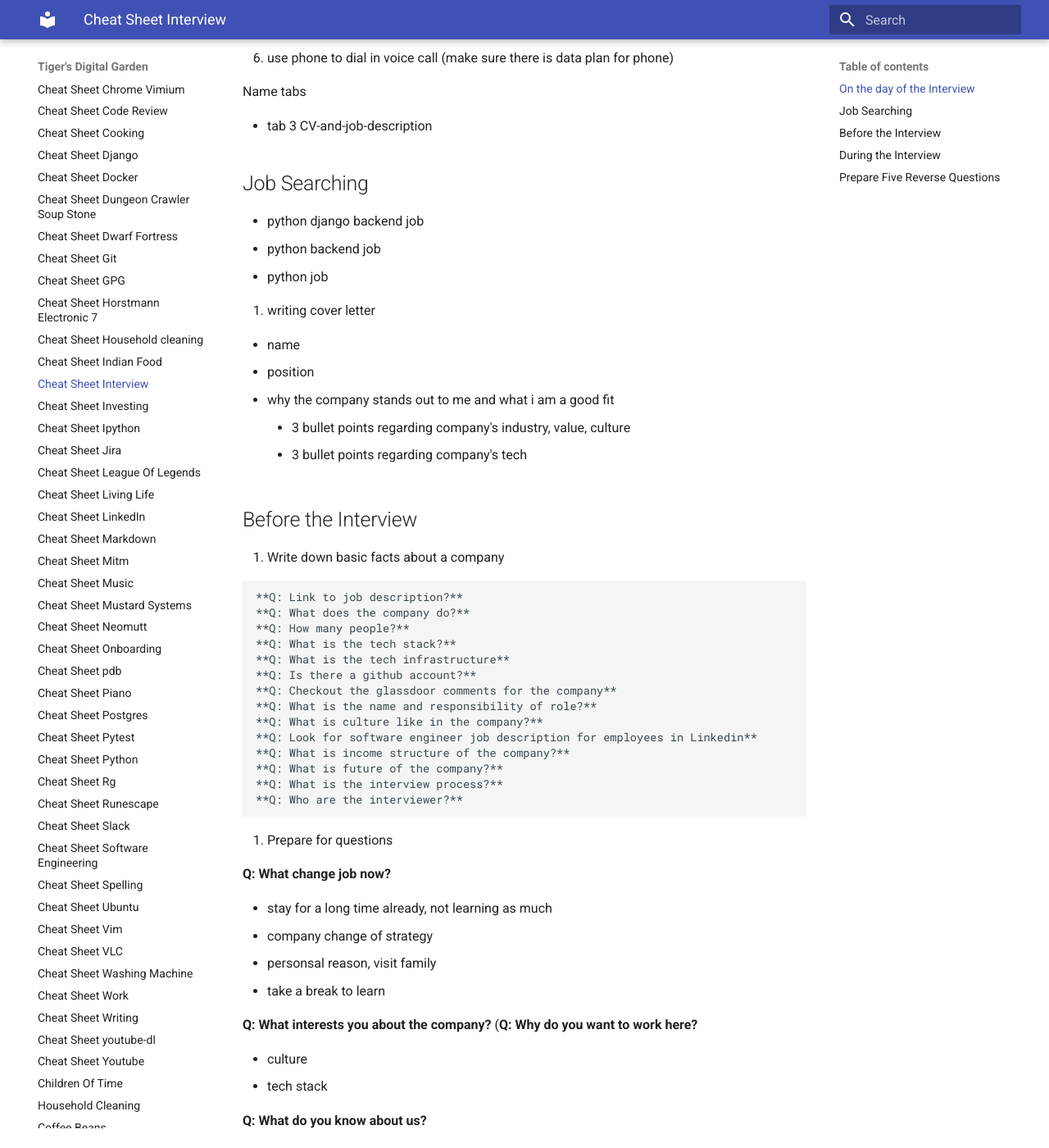
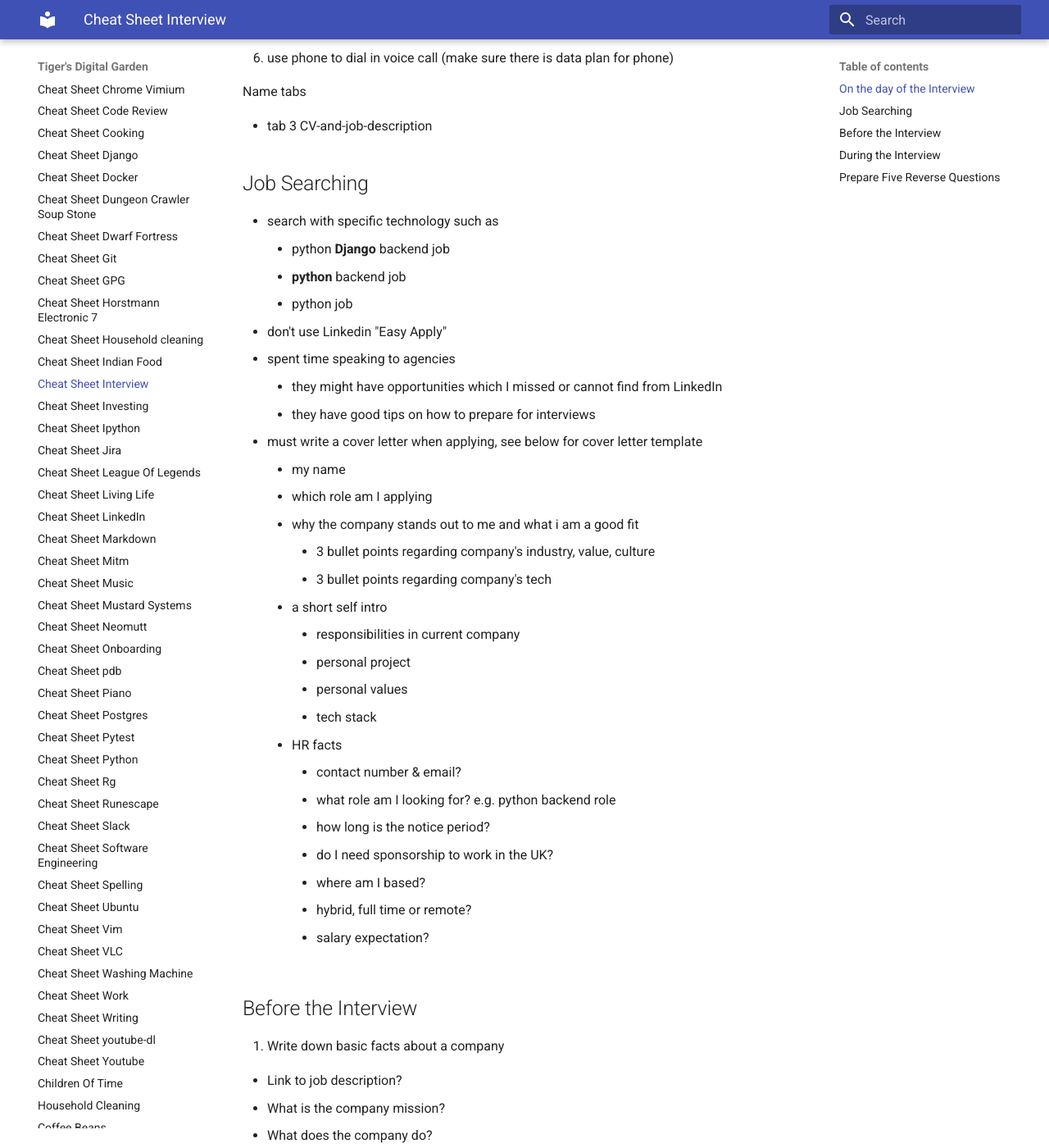
Before and after one commit to ynotstartups/notes, an MkDocs documentation site: the page built from notes/cheat-sheet-interview.md, in a window 1280 px wide and 1400 px high, scrolled down 341 px. Shown: the whole window at 82% size. Built offline with MkDocs 1.6.1 and Material for MkDocs 9.7.7, drawn with Linux system fonts in a browser that asks for light colours; some of the changed text lies outside the part shown.

Commit message:
add more tips for interview

````diff
--- a/notes/cheat-sheet-interview.md
+++ b/notes/cheat-sheet-interview.md
@@ -15,38 +15,55 @@
 
 ## Job Searching
 
-- python django backend job
-- python backend job
-- python job
-
-1. writing cover letter
-
-- name
-- position
-- why the company stands out to me and what i am a good fit
-  - 3 bullet points regarding company's industry, value, culture
-  - 3 bullet points regarding company's tech
+- search with specific technology such as
+  - python **Django** backend job
+  - **python** backend job
+  - python job
+- don't use Linkedin "Easy Apply"
+- spent time speaking to agencies
+  - they might have opportunities which I missed or cannot find from LinkedIn
+  - they have good tips on how to prepare for interviews
+- must write a cover letter when applying, see below for cover letter template
+  - my name
+  - which role am I applying
+  - why the company stands out to me and what i am a good fit
+    - 3 bullet points regarding company's industry, value, culture
+    - 3 bullet points regarding company's tech
+  - a short self intro
+    - responsibilities in current company
+    - personal project
+    - personal values
+    - tech stack
+  - HR facts
+    - contact number & email?
+    - what role am I looking for? e.g. python backend role
+    - how long is the notice period?
+    - do I need sponsorship to work in the UK?
+    - where am I based?
+    - hybrid, full time or remote?
+    - salary expectation?
 
 ## Before the Interview
 
 1. Write down basic facts about a company
 
-```
-**Q: Link to job description?**
-**Q: What does the company do?**
-**Q: How many people?**
-**Q: What is the tech stack?**
-**Q: What is the tech infrastructure**
-**Q: Is there a github account?**
-**Q: Checkout the glassdoor comments for the company**
-**Q: What is the name and responsibility of role?**
-**Q: What is culture like in the company?**
-**Q: Look for software engineer job description for employees in Linkedin**
-**Q: What is income structure of the company?**
-**Q: What is future of the company?**
-**Q: What is the interview process?**
-**Q: Who are the interviewer?**
-```
+- Link to job description?
+- What is the company mission?
+- What does the company do?
+- How many people?
+- How is the work life balance like in the company?
+- What is the tech stack?
+- What is the tech infrastructure?
+- Is there a github account?
+- Checkout the glassdoor comments for the company
+- What is the name and responsibility of role?
+- What is culture like in the company?
+- What is work life balance in the company?
+- Look for software engineer job description for employees in Linkedin
+- What is income structure of the company?
+- What is future of the company?
+- What is the interview process?
+- Who are the interviewer?
 
 2. Prepare for questions
 
@@ -86,8 +103,24 @@
 
 ## During the Interview
 
+- be confident
+- remember that the interviewers want me get the job
+
+**Answer Questions Based On My Personal Values**
+
+1. Continuous learnings
+1. Honest communications with trust
+1. High software engineering standards
+   - unit tests, test coverage, code review, QA, documentations, Typing Hinting, continuous refactoring
+
+**How to Behave**
+
 - don't make assumption and ask questions early
 - be assertive and open-minded at the same time
+- think out loud - communications
+- understand the problem (ask for clarification, boundary conditions, corner cases ...)
+  - break down to sub questions
+- open to suggestions and to learn
 
 ## Prepare Five Reverse Questions
 
````
